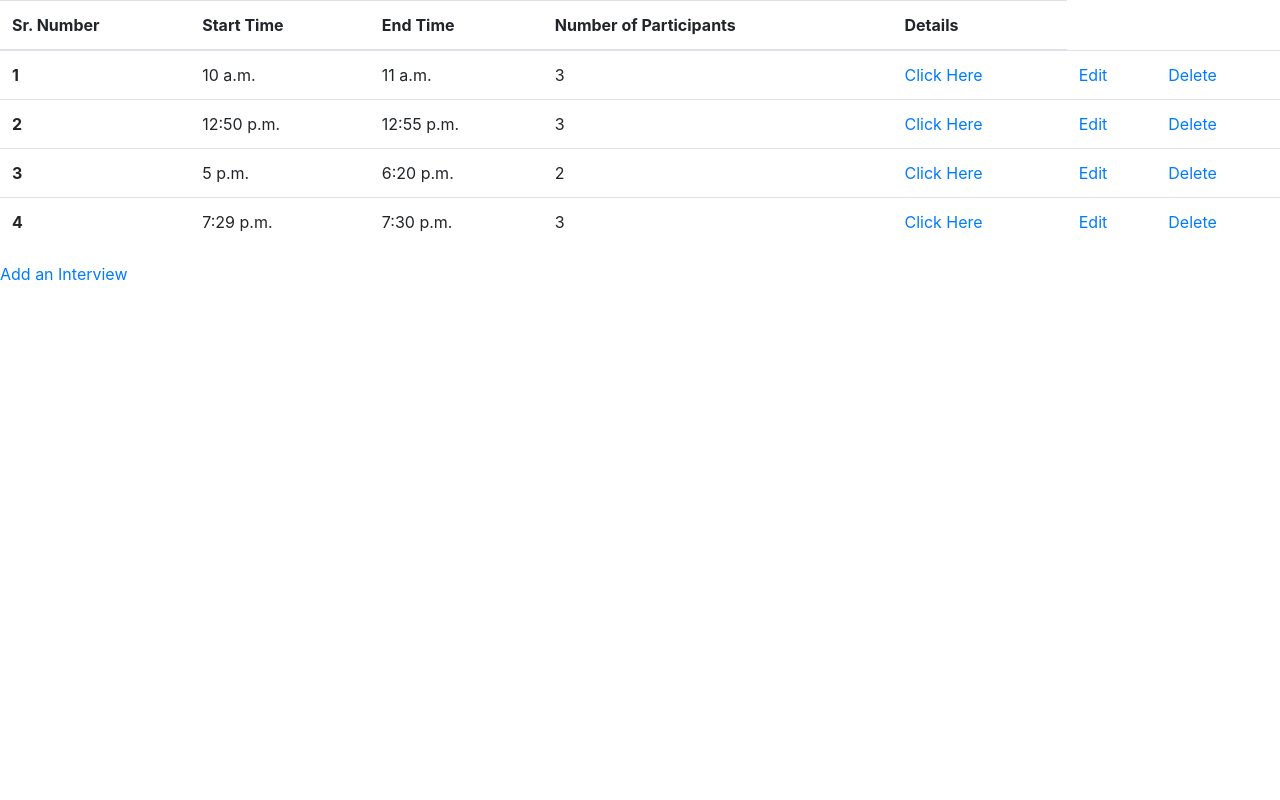
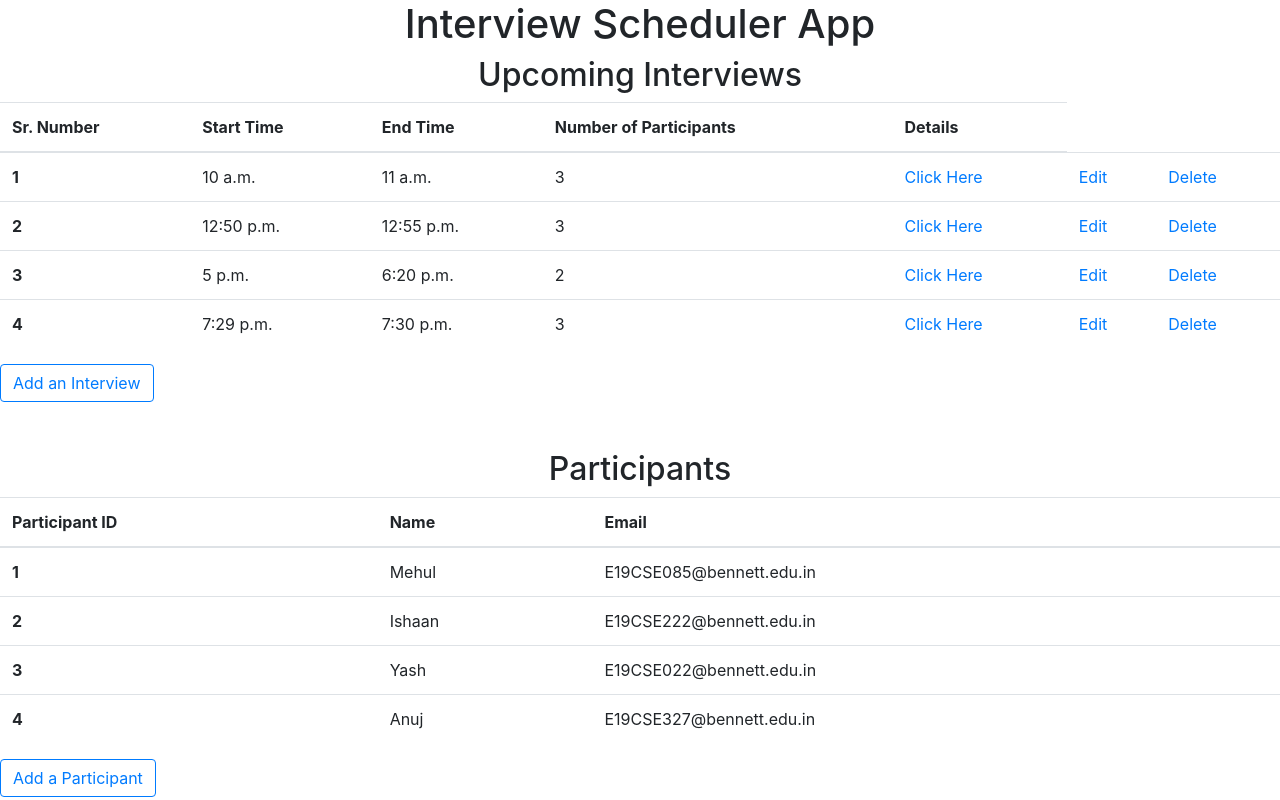
Before and after one commit to FuriousBluffer/Interview_Scheduler_Scaler, a Django app: page /interviews/ in a window 1280 px wide. Run offline with Django 4.2, Linux system fonts and the light colour scheme; data comes from the database, SQL or seed files in the repository; both versions use the stored data as it was after the commit.

Commit message:
major UI changes.

```diff
--- a/interviews/views.py
+++ b/interviews/views.py
@@ -24,7 +24,7 @@ class GetInterview(ListAPIView):
     serializer_class = NewCustomInterviewSerializer
 
     def get(self, request):
-        return Response({'interviews': self.get_queryset()})
+        return Response({'interviews': self.get_queryset(), 'participants': Participant.objects.all()})
 
 
 class CreateInterview(CreateAPIView):
--- a/participants/models.py
+++ b/participants/models.py
@@ -9,7 +9,7 @@ class Participant(models.Model):
     resume = models.FileField(null=True, blank=True, upload_to='resumes/')
 
     class Meta:
-        ordering = ['name']
+        ordering = ['id']
 
     def __str__(self):
         return self.name
--- a/participants/serializers.py
+++ b/participants/serializers.py
@@ -9,6 +9,12 @@ class ParticipantSerializer(ModelSerializer):
         fields = ('id', 'name')
 
 
+class CustomParticipantSerializer(ModelSerializer):
+    class Meta:
+        model = Participant
+        fields = '__all__'
+
+
 class DetailedParticipantSerializer(ModelSerializer):
     class Meta:
         model = Participant
--- a/participants/urls.py
+++ b/participants/urls.py
@@ -1,8 +1,8 @@
 from django.urls import path
 
-from participants.views import GetParticipants, ResumeUpdate
+from participants.views import GetParticipants, CreateParticipants
 
 urlpatterns = [
     path('', GetParticipants.as_view(), name='participants'),
-    path('resume/<int:pk>/', ResumeUpdate.as_view(), name='resume'),
+    path('create/', CreateParticipants.as_view(), name='create_participant'),
 ]
--- a/templates/base.html
+++ b/templates/base.html
@@ -9,6 +9,7 @@
 <script src="https://cdn.jsdelivr.net/npm/popper.js@1.14.3/dist/umd/popper.min.js"></script>
 <script src="https://cdn.jsdelivr.net/npm/bootstrap@4.1.3/dist/js/bootstrap.min.js"></script>
 <body>
+<h1><div style="text-align: center;">Interview Scheduler App</div></h1>
 {% block content %}
 
 {% endblock %}
--- a/templates/webapp/dashboard.html
+++ b/templates/webapp/dashboard.html
@@ -1,5 +1,6 @@
 {% extends 'base.html' %}
 {% block content %}
+    <h2><center>Upcoming Interviews</center></h2>
     <table class="table table-hover">
         <thead>
         <tr>
@@ -20,11 +21,34 @@
                 <td>{{ interview.participants.count }}</td>
                 {#          <td>{{ interview.participants.name }}</td>#}
                 <td><a href="{% url 'retrieve_interview' interview.id %}">Click Here</a></td>
-      <td><a href="{% url 'update_interview' interview.id%}">Edit</a></td>
-      <td><a href="{% url 'delete_interview' interview.id%}">Delete</a></td>
+                <td><a href="{% url 'update_interview' interview.id %}">Edit</a></td>
+                <td><a href="{% url 'delete_interview' interview.id %}">Delete</a></td>
             </tr>
         {% endfor %}
         </tbody>
     </table>
-    <a href="{% url 'create_interview' %}">Add an Interview</a>
+    <button type="button" class="btn btn-outline-primary"><a href="{% url 'create_interview' %}">Add an Interview</a></button>
+    <br>
+    <br>
+    <br>
+    <h2><center>Participants</center></h2>
+    <table class="table">
+        <thead>
+        <tr>
+            <th scope="col">Participant ID</th>
+            <th scope="col">Name</th>
+            <th scope="col">Email</th>
+        </tr>
+        </thead>
+        <tbody>
+        {% for participant in participants %}
+            <tr>
+                <th scope="row">{{ participant.id }}</th>
+                <td>{{ participant.name }}</td>
+                <td>{{ participant.email }}</td>
+            </tr>
+        {% endfor %}
+        </tbody>
+    </table>
+    <button type="button" class="btn btn-outline-primary"><a href="{% url 'create_participant' %}">Add a Participant</a></button>
 {% endblock %}
```
Also changed, not shown: participants/views.py (+4 -7 lines), db.sqlite3, participants/migrations/0007_alter_participant_options.py (added). Lines whose indentation alone changed are shown as unchanged.
